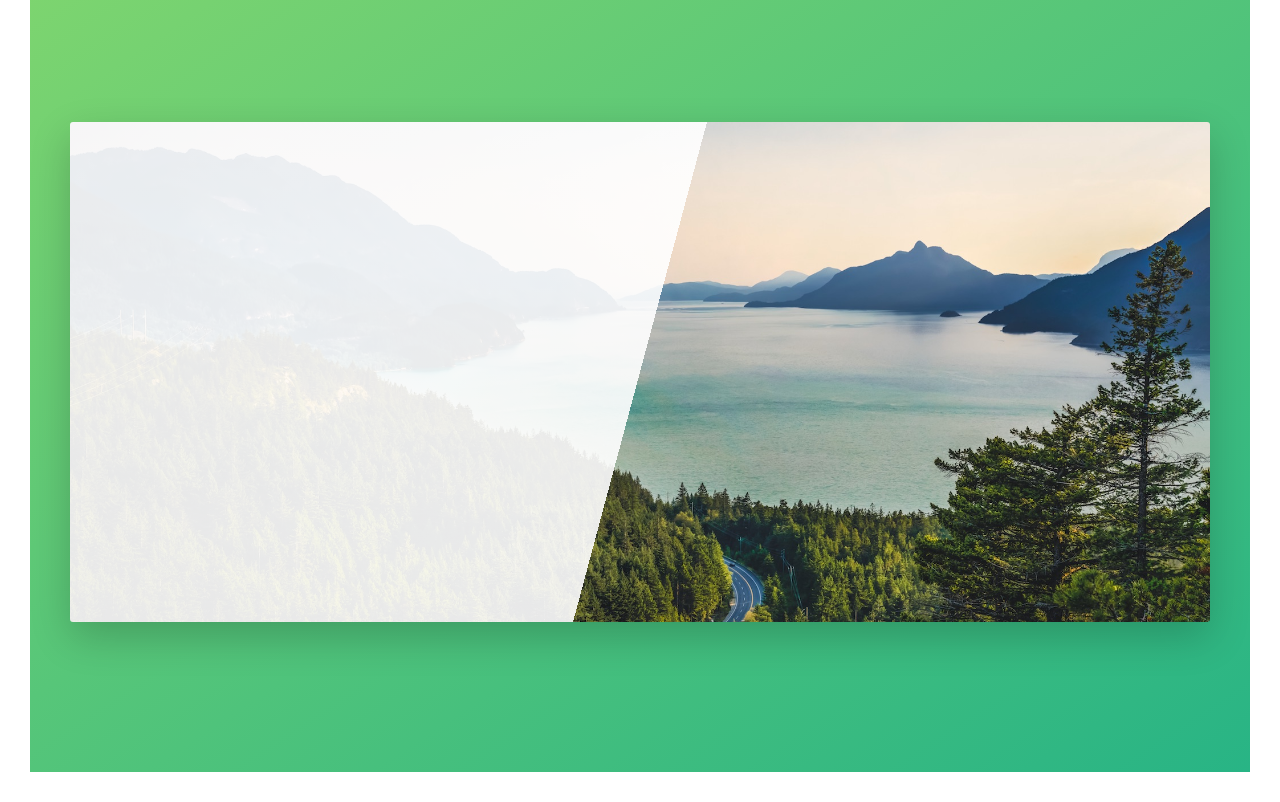
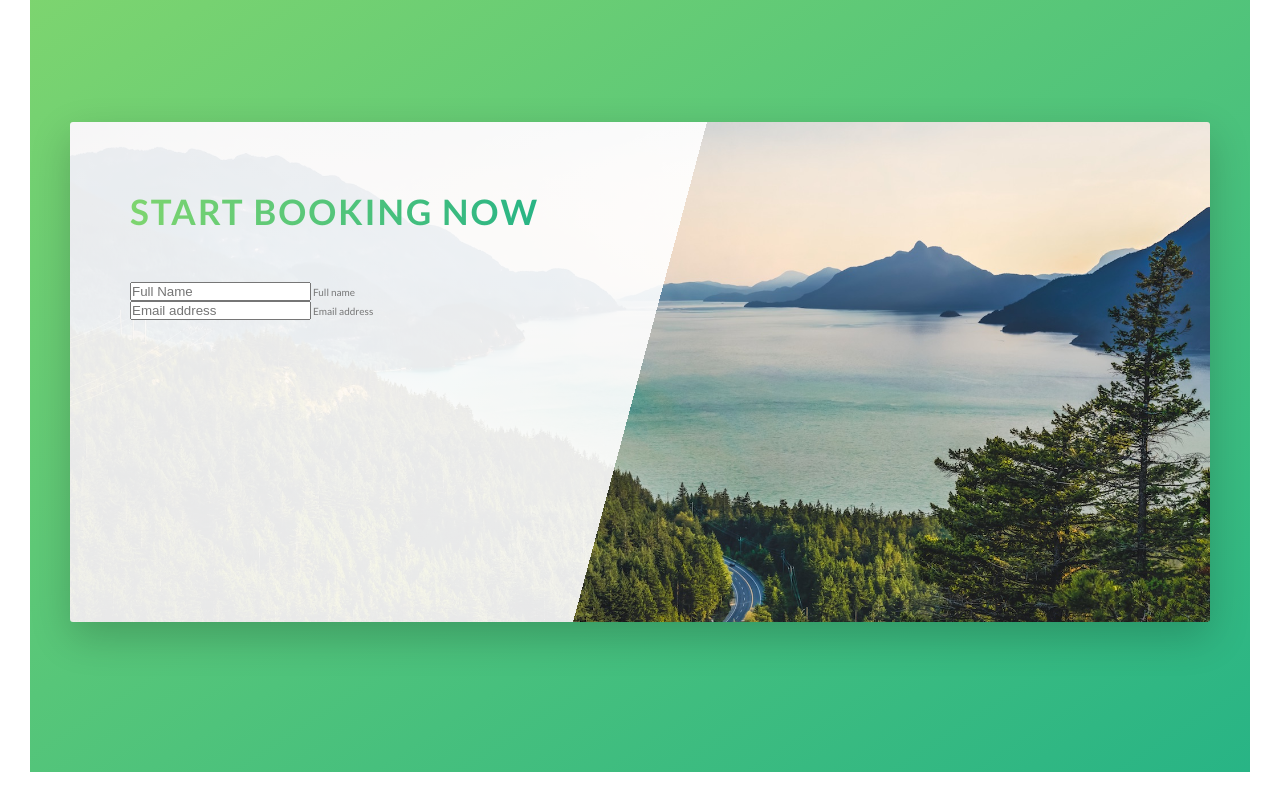
Before and after one commit to nfo94/advanced-css-sass, a website: page Natours/starter/index.html in a window 1280 px wide. Shown: the part 4640-5442 px from the top of the page. Drawn offline with Linux system fonts and the light colour scheme; files whose address does not match are found by name.

Commit message:
Atualizando

```diff
--- a/Natours/starter/index.html
+++ b/Natours/starter/index.html
@@ -279,7 +279,31 @@
 
 		<section class="section-book">
 			<div class="row">
-				<div class="book"></div>
+
+				<div class="book">
+					<div class="book__form">
+						<form action="#" class="form">
+
+							<div class="u-margin-bottom-medium">
+								<h2 class="heading-secondary">
+									Start booking now
+								</h2>
+							</div>
+
+							<div class="form__group">
+								<input type="text" class="form__input" placeholder="Full Name" id="name" required>
+								<label for="name" class="form__label">Full name</label>
+							</div>
+
+    					<div class="form__group">
+								<input type="email" class="form__input" placeholder="Email address" id="email" required>
+								<label for="email" class="form__label">Email address</label>
+							</div>
+
+						</form>
+					</div>
+				</div>
+
 			</div>
 		</section>
 
--- a/Natours/starter/sass/pages/_home.scss
+++ b/Natours/starter/sass/pages/_home.scss
@@ -53,4 +53,9 @@
 	border-radius: 3px;
 	box-shadow: 0 1.5rem 4rem rgba($color-black, .2);
 	height: 50rem;
+
+	&__form{
+		width: 50%;
+		padding: 6rem;
+	}
 }
```
Also changed, not shown: Natours/starter/css/style.css.
